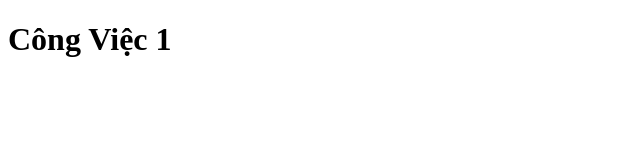
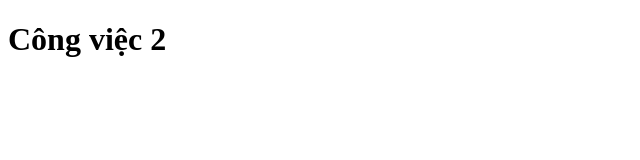
Before and after one commit to 66Baohuy/branchdemo, a plain HTML site: page index.html in a window 1280 px wide. Shown: the full height of the page, 0-640 px from the left. Drawn offline with Linux system fonts and the light colour scheme.

Commit message:
1. cong viet 1 commit

```diff
--- a/index.html
+++ b/index.html
@@ -6,6 +6,6 @@
     <title>Document</title>
   </head>
   <body>
-    <h1>Công Việc 1</h1>
+    <h1>Công việc 2</h1>
   </body>
 </html>
```
